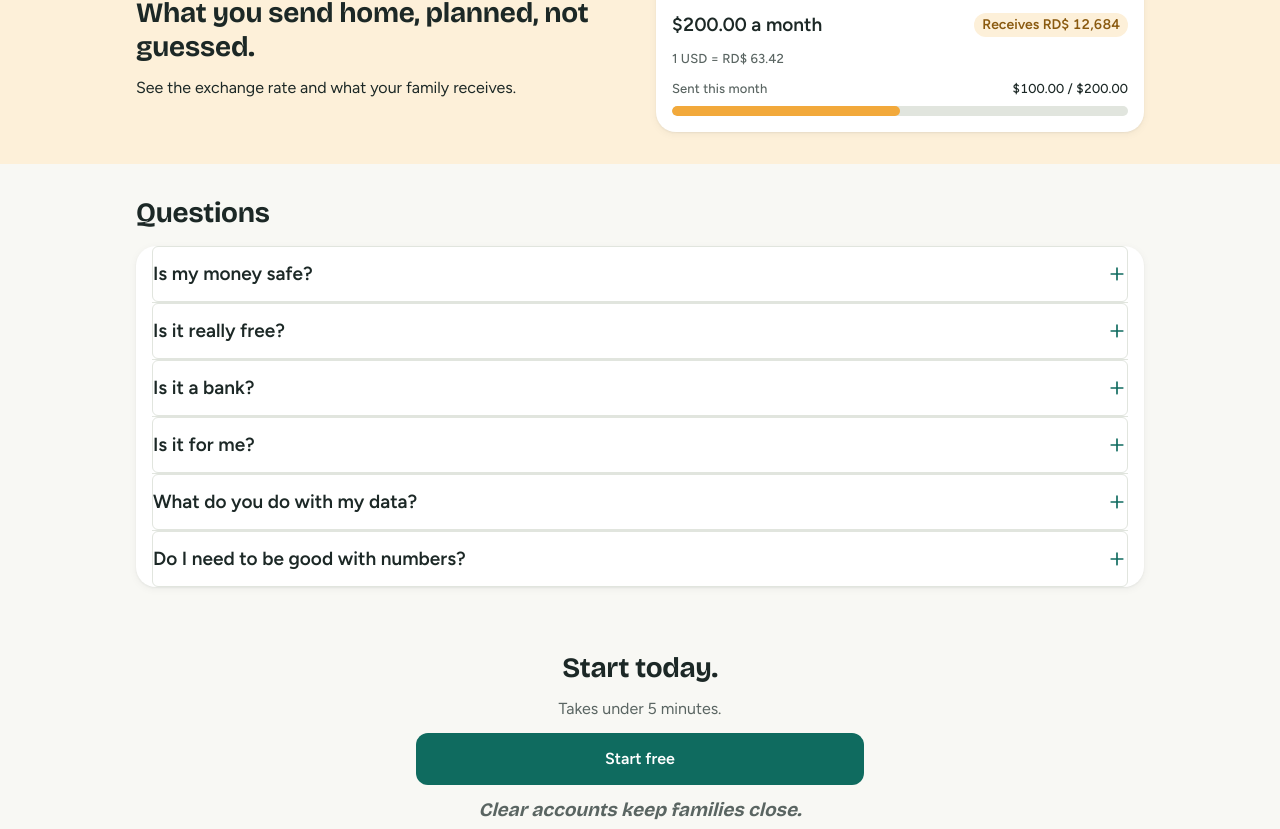
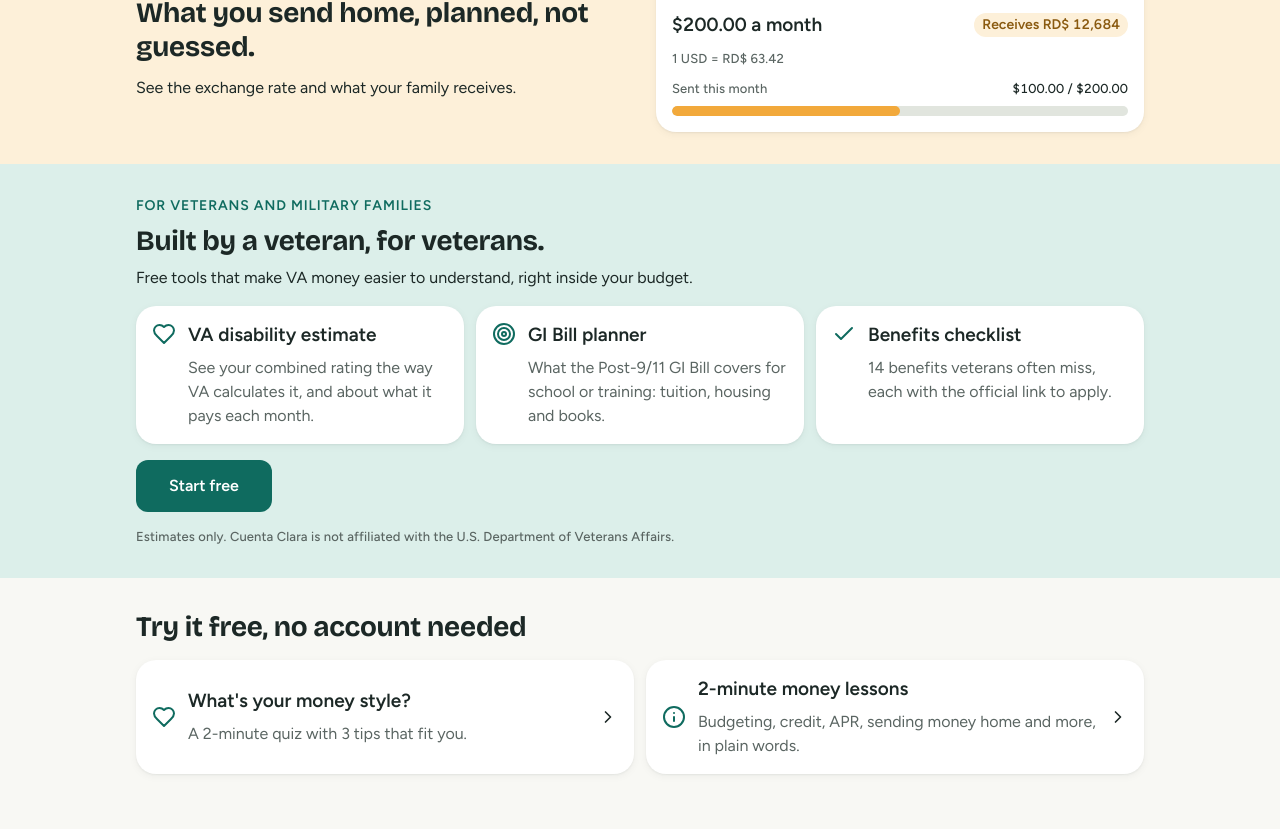
Before and after one commit to 9vh2d5wv54-ctrl/Cuenta-Clara, a Next.js app: page / in a window 1280 px wide. Shown: the part 1291-2120 px from the top of the page. Built offline with nearby package versions, Linux system fonts and the light colour scheme; no server answers.

Commit message:
Landing page: veterans section and free tools (quiz, lessons)
Co-Authored-By: Claude Opus 5.5 <noreply@anthropic.com>
Claude-Session: https://claude.ai/code/session_01Wzn6Erh6jxjWKukRy5UagZ

```diff
--- a/messages/en.json
+++ b/messages/en.json
@@ -71,7 +71,22 @@
     "faqNumbersA": "No. Every term has a “What's this?” that explains it.",
     "finalTitle": "Start today.",
     "finalSub": "Takes under 5 minutes.",
-    "saying": "Clear accounts keep families close."
+    "saying": "Clear accounts keep families close.",
+    "vetEyebrow": "For veterans and military families",
+    "vetTitle": "Built by a veteran, for veterans.",
+    "vetSub": "Free tools that make VA money easier to understand, right inside your budget.",
+    "vetDisabilityTitle": "VA disability estimate",
+    "vetDisabilityText": "See your combined rating the way VA calculates it, and about what it pays each month.",
+    "vetGiTitle": "GI Bill planner",
+    "vetGiText": "What the Post-9/11 GI Bill covers for school or training: tuition, housing and books.",
+    "vetBenefitsTitle": "Benefits checklist",
+    "vetBenefitsText": "14 benefits veterans often miss, each with the official link to apply.",
+    "vetNote": "Estimates only. Cuenta Clara is not affiliated with the U.S. Department of Veterans Affairs.",
+    "freeTitle": "Try it free, no account needed",
+    "quizTitle": "What's your money style?",
+    "quizText": "A 2-minute quiz with 3 tips that fit you.",
+    "lessonsTitle": "2-minute money lessons",
+    "lessonsText": "Budgeting, credit, APR, sending money home and more, in plain words."
   },
   "auth": {
     "signupTitle": "Create your account",
--- a/messages/es.json
+++ b/messages/es.json
@@ -71,7 +71,22 @@
     "faqNumbersA": "No. Cada término tiene un “¿Qué es esto?” que lo explica.",
     "finalTitle": "Empieza hoy.",
     "finalSub": "Tarda menos de 5 minutos.",
-    "saying": "Cuentas claras, amistades largas."
+    "saying": "Cuentas claras, amistades largas.",
+    "vetEyebrow": "Para veteranos y familias militares",
+    "vetTitle": "Hecho por un veterano, para veteranos.",
+    "vetSub": "Herramientas gratis que hacen más fácil entender el dinero del VA, dentro de tu presupuesto.",
+    "vetDisabilityTitle": "Calculadora de discapacidad del VA",
+    "vetDisabilityText": "Ve tu calificación combinada como la calcula el VA, y más o menos cuánto paga al mes.",
+    "vetGiTitle": "Planificador del GI Bill",
+    "vetGiText": "Lo que cubre el Post-9/11 GI Bill para estudios o capacitación: matrícula, vivienda y libros.",
+    "vetBenefitsTitle": "Lista de beneficios",
+    "vetBenefitsText": "14 beneficios que muchos veteranos no aprovechan, cada uno con el enlace oficial para aplicar.",
+    "vetNote": "Solo estimados. Cuenta Clara no está afiliada al Departamento de Asuntos de Veteranos de EE. UU.",
+    "freeTitle": "Pruébalo gratis, sin crear cuenta",
+    "quizTitle": "¿Cuál es tu estilo con el dinero?",
+    "quizText": "Un quiz de 2 minutos con 3 consejos hechos para ti.",
+    "lessonsTitle": "Lecciones de dinero de 2 minutos",
+    "lessonsText": "Presupuesto, crédito, APR, enviar dinero a casa y más, en palabras sencillas."
   },
   "auth": {
     "signupTitle": "Crea tu cuenta",
--- a/src/app/globals.css
+++ b/src/app/globals.css
@@ -1181,3 +1181,46 @@ textarea {
 .quiz-option:focus-visible {
   border-color: var(--clara);
 }
+
+/* Veterans band and feature cards */
+.lp-band--clara {
+  background: var(--clara-soft);
+}
+.lp-eyebrow {
+  color: var(--clara);
+  text-transform: uppercase;
+  letter-spacing: 0.06em;
+}
+.lp-features {
+  list-style: none;
+  margin: 0;
+  padding: 0;
+  display: grid;
+  gap: var(--space-3);
+}
+.lp-feature {
+  display: flex;
+  align-items: flex-start;
+  gap: var(--space-3);
+}
+.lp-feature > svg:first-child {
+  flex: none;
+  color: var(--clara);
+}
+.lp-feature--link {
+  align-items: center;
+  text-decoration: none;
+  color: inherit;
+}
+.lp-self-start {
+  align-self: stretch;
+}
+@media (min-width: 900px) {
+  .lp-features {
+    grid-template-columns: repeat(auto-fit, minmax(240px, 1fr));
+  }
+  .lp-self-start {
+    align-self: flex-start;
+    padding: 0 var(--space-8);
+  }
+}
--- a/src/app/page.tsx
+++ b/src/app/page.tsx
@@ -25,6 +25,12 @@ export default async function Landing() {
     { icon: "home", text: t("trustNotBank") },
     { icon: "eye", text: t("trustPassword") },
     { icon: "heart", text: t("trustMadeIn") },
+  ];
+
+  const vetTools: { icon: IconName; title: string; text: string }[] = [
+    { icon: "heart", title: t("vetDisabilityTitle"), text: t("vetDisabilityText") },
+    { icon: "target", title: t("vetGiTitle"), text: t("vetGiText") },
+    { icon: "check", title: t("vetBenefitsTitle"), text: t("vetBenefitsText") },
   ];
 
   const faq = (["Safe", "Free", "Bank", "ForMe", "Data", "Numbers"] as const).map((k) => ({
@@ -151,7 +157,56 @@ export default async function Landing() {
           </div>
         </section>
 
-        {/* 6. FAQ: closed accordion, six questions */}
+        {/* 6. Veterans: built by a veteran; free tools, estimates only */}
+        <section className="lp-band lp-band--clara">
+          <div className="lp-wrap lp-section">
+            <div className="stack-sm">
+              <p className="t-label lp-eyebrow">{t("vetEyebrow")}</p>
+              <h2 className="t-title">{t("vetTitle")}</h2>
+              <p className="t-body">{t("vetSub")}</p>
+            </div>
+            <ul className="lp-features">
+              {vetTools.map((tool) => (
+                <li key={tool.title} className="card lp-feature">
+                  <Icon name={tool.icon} />
+                  <span className="stack-sm">
+                    <span className="t-heading">{tool.title}</span>
+                    <span className="t-body muted">{tool.text}</span>
+                  </span>
+                </li>
+              ))}
+            </ul>
+            <CtaLink placement="veterans" className="btn btn--primary btn--cta lp-self-start">
+              {t("cta")}
+            </CtaLink>
+            <p className="t-caption muted">{t("vetNote")}</p>
+          </div>
+        </section>
+
+        {/* 7. Free tools, no account needed */}
+        <section className="lp-wrap lp-section">
+          <h2 className="t-title">{t("freeTitle")}</h2>
+          <div className="lp-features">
+            <Link href="/estilo" className="card lp-feature lp-feature--link">
+              <Icon name="heart" />
+              <span className="stack-sm grow">
+                <span className="t-heading">{t("quizTitle")}</span>
+                <span className="t-body muted">{t("quizText")}</span>
+              </span>
+              <Icon name="forward" size={20} />
+            </Link>
+            <Link href="/aprende" className="card lp-feature lp-feature--link">
+              <Icon name="info" />
+              <span className="stack-sm grow">
+                <span className="t-heading">{t("lessonsTitle")}</span>
+                <span className="t-body muted">{t("lessonsText")}</span>
+              </span>
+              <Icon name="forward" size={20} />
+            </Link>
+          </div>
+        </section>
+
+        {/* 8. FAQ: closed accordion, six questions */}
         <section className="lp-wrap lp-section lp-faq">
           <h2 className="t-title">{t("faqTitle")}</h2>
           <div className="lp-faq__list">
@@ -169,7 +224,7 @@ export default async function Landing() {
           </div>
         </section>
 
-        {/* 7. Final CTA */}
+        {/* 9. Final CTA */}
         <section className="lp-wrap lp-final">
           <h2 className="t-title">{t("finalTitle")}</h2>
           <p className="t-body muted">{t("finalSub")}</p>
```
